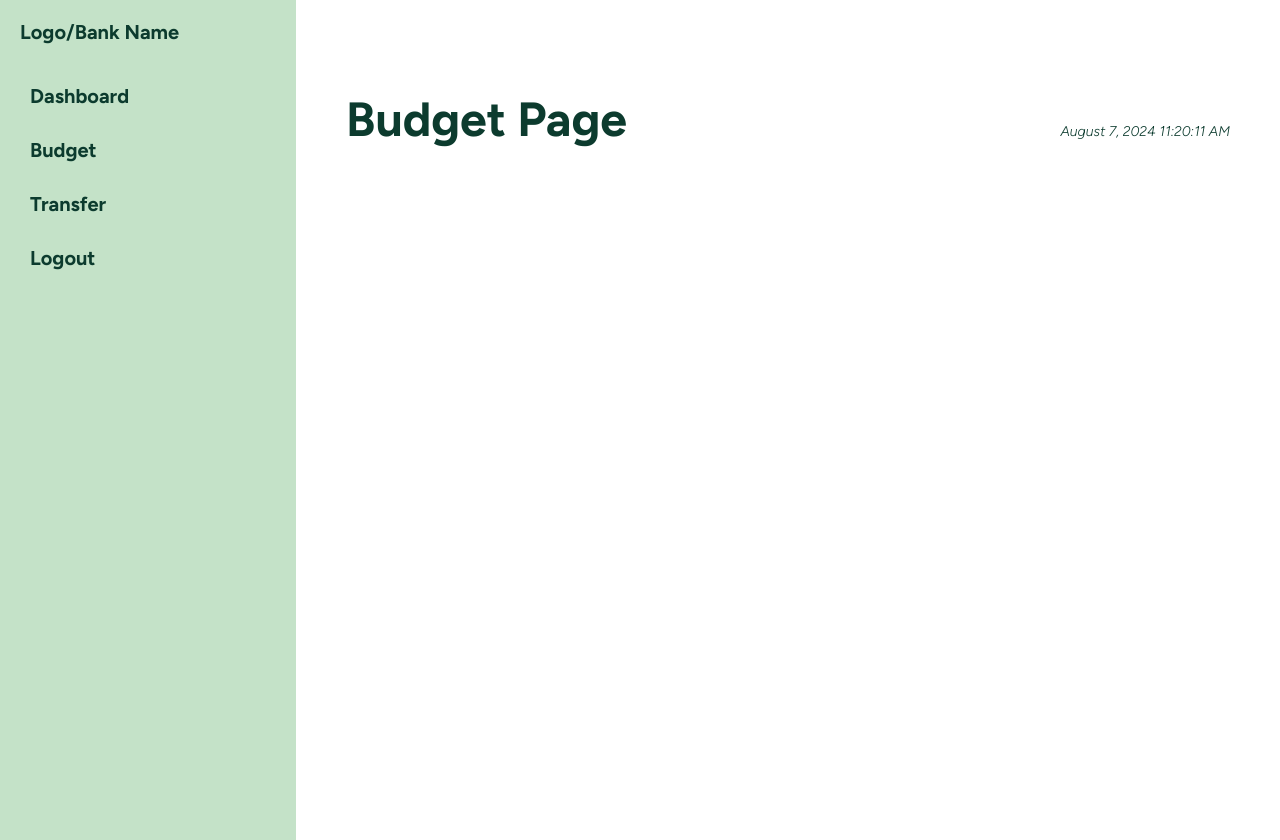
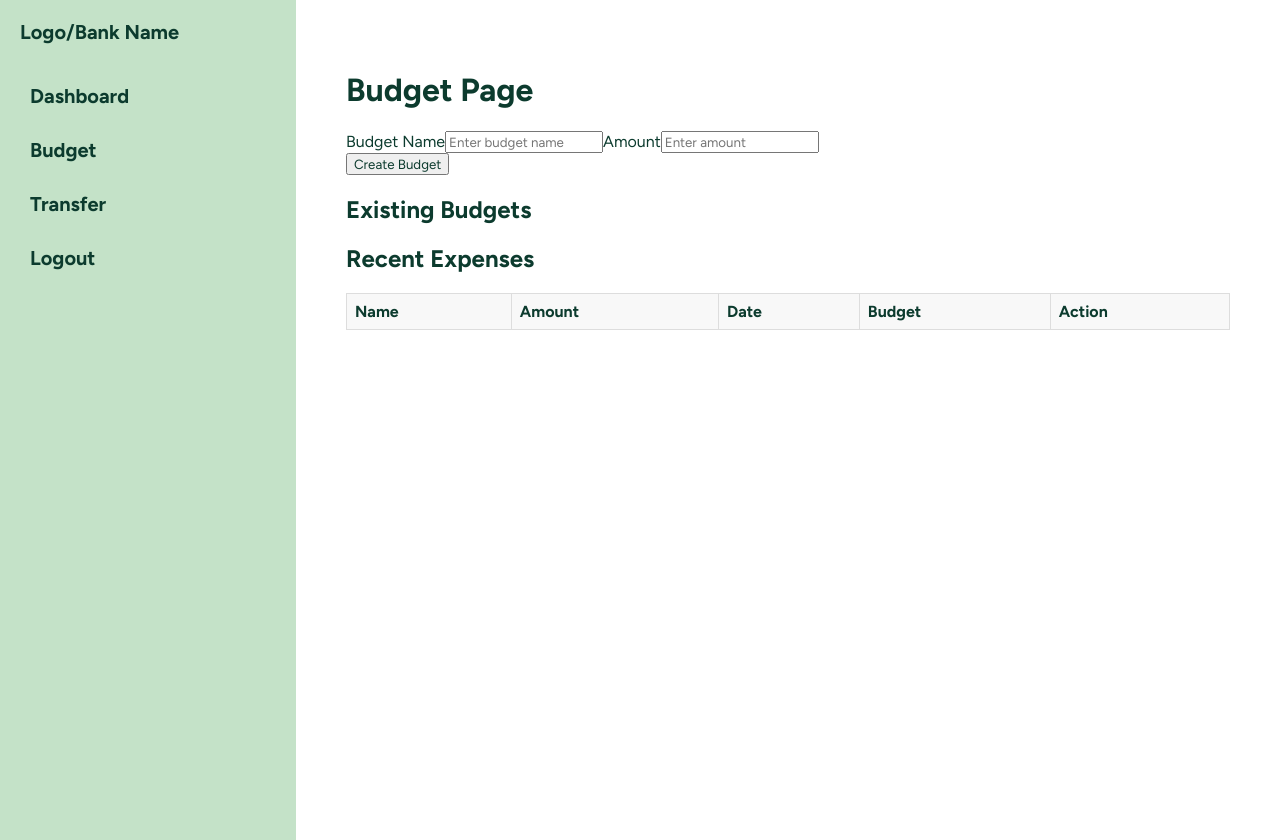
Before and after one commit to JuliusKDV/AvionGroup_4, a React (Create React App) app: page /budget in a window 1280 px wide. Built offline with nearby package versions, Linux system fonts and the light colour scheme.

Commit message:
Added user storage to navigation

```diff
--- a/src/App.css
+++ b/src/App.css
@@ -35,7 +35,6 @@
   border-radius: 10px;
   box-shadow: 0 0 10px rgba(0, 0, 0, 0.1);
   width: 400px;
-  height: 200px;
   margin-top: -280px;
 }
 
--- a/src/Components/Header.jsx
+++ b/src/Components/Header.jsx
@@ -1,5 +1,5 @@
 import React from 'react';
-import DateTime from '../components/DateTime'; //importing the automatic time and date
+import DateTime from './DateTime'; //importing the automatic time and date
 // This is a layout containing the sidebar and space for main content.
 
 export default function Header({ user, children }) {
@@ -11,7 +11,7 @@ export default function Header({ user, children }) {
         {children}
       </h2>
       </div>
-    <div className="timedisplay"><DateTime /></div>
+    {/* <div className="timedisplay"><DateTime /></div> */}
   </div>
   );
 }
--- a/src/layouts/Layout.jsx
+++ b/src/layouts/Layout.jsx
@@ -1,7 +1,7 @@
 import React from 'react';
 import './Layout.css';
 
-import Sidebar from '../components/Sidebar/Sidebar.jsx';
+import Sidebar from '../components/Sidebar/Sidebar';
 
 // This is a layout containing the sidebar and space for main content.
 
--- a/src/pages/Budget.jsx
+++ b/src/pages/Budget.jsx
@@ -1,16 +1,224 @@
+
 import React, { useState, useEffect } from 'react';
 import Header from '../components/Header'; //importing the automatic time and date
 import Layout from '../layouts/Layout';
 
 function Budget({ user }) {
+  const [budgets, setBudgets] = useState([]);
+  const [expenses, setExpenses] = useState([]);
+  const [budgetName, setBudgetName] = useState('');
+  const [budgetAmount, setBudgetAmount] = useState('');
+  const [expenseName, setExpenseName] = useState('');
+  const [expenseAmount, setExpenseAmount] = useState('');
+  const [selectedBudget, setSelectedBudget] = useState(null);
 
+  const createBudget = () => {
+    const newBudget = {
+      name: budgetName,
+      amount: parseFloat(budgetAmount),
+      spent: 0,
+    };
+    setBudgets([...budgets, newBudget]);
+    setBudgetName('');
+    setBudgetAmount('');
+  };
+
+  const addExpense = () => {
+    if (selectedBudget !== null) {
+      const newExpense = {
+        name: expenseName,
+        amount: parseFloat(expenseAmount),
+        budget: selectedBudget,
+        date: new Date().toLocaleDateString(),
+      };
+      setExpenses([...expenses, newExpense]);
+
+      // Update the budget's spent amount
+      const updatedBudgets = budgets.map(budget =>
+        budget.name === selectedBudget
+          ? { ...budget, spent: budget.spent + parseFloat(expenseAmount) }
+          : budget
+      );
+      setBudgets(updatedBudgets);
+
+      setExpenseName('');
+      setExpenseAmount('');
+    }
+  };
+
+  const deleteExpense = (expenseToDelete) => {
+    setExpenses(expenses.filter(expense => expense !== expenseToDelete));
+
+    // Update the budget's spent amount
+    const updatedBudgets = budgets.map(budget =>
+      budget.name === expenseToDelete.budget
+        ? { ...budget, spent: budget.spent - expenseToDelete.amount }
+        : budget
+    );
+    setBudgets(updatedBudgets);
+  };
+
+  const deleteBudget = (budgetToDelete) => {
+    setBudgets(budgets.filter(budget => budget !== budgetToDelete));
+    setExpenses(expenses.filter(expense => expense.budget !== budgetToDelete.name));
+  };
 
   return (
-    <div>
-          <Layout user={user}>
-        <Header>Budget Page</Header>
-        </Layout>
-    </div>
+    <Layout user={user}>
+      <div className="budget-page">
+        <h1>Budget Page</h1>
+
+        {/* Create and Add Expense Sections */}
+        <div className="create-add-container">
+          <div className="create-budget">
+            <label htmlFor="budgetName">Budget Name</label>
+            <input
+              id="budgetName"
+              type="text"
+              value={budgetName}
+              onChange={e => setBudgetName(e.target.value)}
+              placeholder="Enter budget name"
+            />
+            <label htmlFor="budgetAmount">Amount</label>
+            <input
+              id="budgetAmount"
+              type="number"
+              value={budgetAmount}
+              onChange={e => setBudgetAmount(e.target.value)}
+              placeholder="Enter amount"
+            />
+            <div className="button-container">
+              <button onClick={createBudget}>Create Budget</button>
+            </div>
+          </div>
+
+          {/* Add Expense - Only shown if there is at least one budget */}
+          {budgets.length > 0 && (
+            <div className="add-expense">
+              <label htmlFor="expenseName">Expense Name</label>
+              <input
+                id="expenseName"
+                type="text"
+                value={expenseName}
+                onChange={e => setExpenseName(e.target.value)}
+                placeholder="Enter expense name"
+              />
+              <label htmlFor="expenseAmount">Amount</label>
+              <input
+                id="expenseAmount"
+                type="number"
+                value={expenseAmount}
+                onChange={e => setExpenseAmount(e.target.value)}
+                placeholder="Enter amount"
+              />
+              <label htmlFor="budgetSelect">Select Budget</label>
+              <select
+                id="budgetSelect"
+                value={selectedBudget || ''}
+                onChange={e => setSelectedBudget(e.target.value)}
+              >
+                <option value="" disabled>Select Budget</option>
+                {budgets.map((budget, index) => (
+                  <option key={index} value={budget.name}>
+                    {budget.name}
+                  </option>
+                ))}
+              </select>
+              <div className="button-container">
+                <button onClick={addExpense}>Add Expense</button>
+              </div>
+            </div>
+          )}
+        </div>
+
+        {/* Existing Budgets */}
+        <div className="existing-budgets">
+          <h2>Existing Budgets</h2>
+          <div className="budget-items">
+            {budgets.map((budget, index) => (
+              <div key={index} className="budget-item">
+                <h3>{budget.name}</h3>
+                <div className="progress-container">
+                  <progress value={budget.spent} max={budget.amount}></progress>
+                  <div className="progress-info">
+                    <span className="amount-spent">{`₱${budget.spent.toFixed(2)} spent`}</span>
+                    <span className="amount-budgeted">{`₱${budget.amount.toFixed(2)} Budgeted`}</span>
+                    <span className="amount-remaining">{`₱${(budget.amount - budget.spent).toFixed(2)} remaining`}</span>
+                  </div>
+                </div>
+                <button onClick={() => setSelectedBudget(budget.name)}>Edit/View Details</button>
+                <button onClick={() => deleteBudget(budget)}>Delete Budget</button>
+              </div>
+            ))}
+          </div>
+        </div>
+
+        {/* Expenses List */}
+        {selectedBudget && (
+          <div className="expenses-list">
+            <h2>{selectedBudget} Expenses</h2>
+            <table>
+              <thead>
+                <tr>
+                  <th>Name</th>
+                  <th>Amount</th>
+                  <th>Date</th>
+                  <th>Action</th>
+                </tr>
+              </thead>
+              <tbody>
+                {expenses
+                  .filter(expense => expense.budget === selectedBudget)
+                  .map((expense, index) => (
+                    <tr key={index} className="expense-item">
+                      <td>{expense.name}</td>
+                      <td>{`₱${expense.amount.toFixed(2)}`}</td>
+                      <td>{expense.date}</td>
+                      <td>
+                        <button onClick={() => deleteExpense(expense)}>
+                          🗑️
+                        </button>
+                      </td>
+                    </tr>
+                  ))}
+              </tbody>
+            </table>
+          </div>
+        )}
+
+        {/* Recent Expenses */}
+        <div className="recent-expenses">
+          <h2>Recent Expenses</h2>
+          <table>
+            <thead>
+              <tr>
+                <th>Name</th>
+                <th>Amount</th>
+                <th>Date</th>
+                <th>Budget</th>
+                <th>Action</th>
+              </tr>
+            </thead>
+            <tbody>
+              {expenses.map((expense, index) => (
+                <tr key={index} className="recent-expense-item">
+                  <td>{expense.name}</td>
+                  <td>{`₱${expense.amount.toFixed(2)}`}</td>
+                  <td>{expense.date}</td>
+                  <td>{expense.budget}</td>
+                  <td>
+                    <button onClick={() => deleteExpense(expense)}>
+                      🗑️
+                    </button>
+                  </td>
+                </tr>
+              ))}
+            </tbody>
+          </table>
+        </div>
+      </div>
+    </Layout>
+
   );
 }
 
```
Also changed, not shown: src/Components/Log-in/Login.jsx (added).
